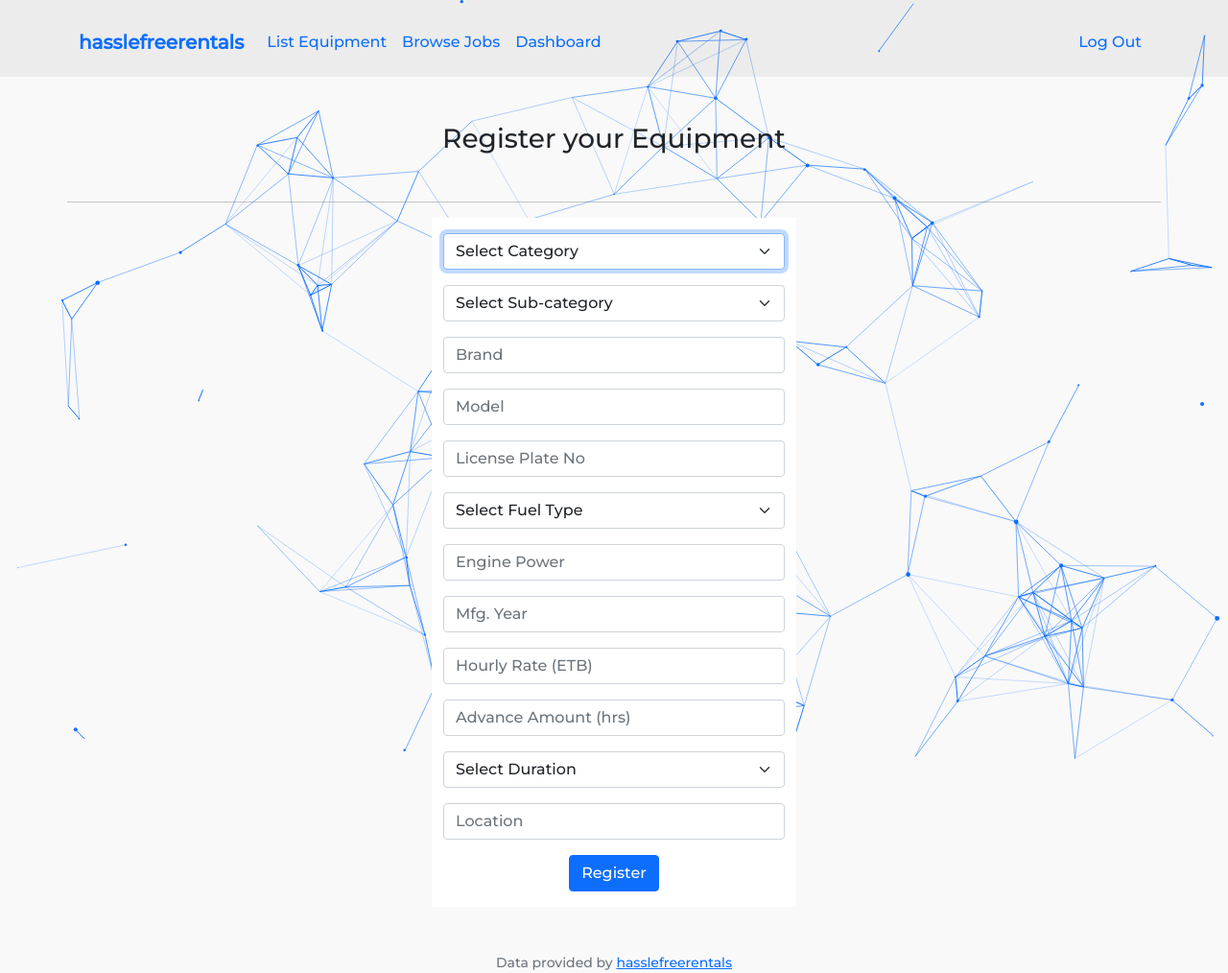
After one commit to BiniyamTT/hasslefreerentals, a Flask app: page /eqregister in a window 1280 px wide. The commit adds this page. Shown: the whole page at 96% size. Run offline with Flask 2, Linux system fonts and the light colour scheme; a user stored in the database is signed in; some libraries are stand-ins or nearby versions.

Commit message:
Added Eq Register

```diff
--- a/app.py
+++ b/app.py
@@ -1,8 +1,9 @@
 import os
 import datetime
+import json
 
 from cs50 import SQL
-from flask import Flask, flash, redirect, render_template, request, session
+from flask import Flask, flash, jsonify,redirect, render_template, request, session
 from flask_session import Session
 from flask_breadcrumbs import Breadcrumbs, register_breadcrumb
 from tempfile import mkdtemp
@@ -54,13 +55,7 @@ db.execute  ("""
                     sub_category TEXT NOT NULL,
                     brand TEXT NOT NULL,
                     model TEXT NOT NULL,
-                    fuel_type TEXT NOT NULL,
-                    hp INTEGER NOT NULL,
-                    year INTEGER NOT NULL,
-                    hourly_rate TEXT NOT NULL,
-                    advance TEXT NOT NULL,
-                    duration TEXT NOT NULL,
-                    model TEXT NOT NULL,
+                    license_plate_no INTEGER NOT NULL,
                     fuel_type TEXT NOT NULL,
                     hp INTEGER NOT NULL,
                     year INTEGER NOT NULL,
@@ -80,34 +75,12 @@ USER_TYPES = ["Lessor", "Lessee"]
 
 # Configure global equipment categories
 CAT =   {
-            "Aerial Work Platforms": ["Aerial Attachments & Safety", "Scissor Lifts", "Boom Lifts", "Scaffolding", "One-Person Lifts", "Ladders"],
-            "Air Compressors & Air Tools": ["Air Tool Accessories", "Air Compressors", "Air Tools"],
-            "Compaction": ["Single Drum Smooth Wheeled Roller","Double Drum Smooth Wheeled Roller", "Single Drum Padfoot Roller", "Single Drum Pneumatic Roller", "Double Drum Pneumatic Roller", "Vibratory Roller", "Rammer", "Vibratory Plate Compactor"],
-            "Concrete and Masonry": ["Concrete Mixer", "Concrete Pump", "Concrete Pump Truck", "Concrete Mixer Truck", "Concrete Vibrator", "Concrete Drill", "Hand Held Jack Hammer"],
-            "Earthwork":["Excavator", "Mini-Excavator", "Dozer", "Grader", "Loader", "Back Hoe"],
-            "Forklifts": ["Rough Terrain Forklifts", "Reach Forklifts", "Warehouse Forklifts", "Forklift Attachments"],
-            "HVAC Related": ["Air Chillers and Air Systems", "Air Conditioners", "Heaters", "Dehumidifiers", "Fans & Blowers"],
-            "Lawn & Landscape": ["Augers", "Chain Saws", "Lawn Equipment", "Chippers & Stumpers", "Tillers"],
-            "Lighting": ["Portable Work Lights", "Towable Light Towers"],
-            "Material Handling": ["Cranes", "Hoists", "Material Lifts", "Misc. Material Handling"],
-            "Other Equipments": ["Custom Toolboxes", "Temporary Fence", "Plumbing Snakes", "Barricades & Signs"],
-            "Plumbing, Pipe & Conduit": ["Pipe Threaders & Accessories", "Pipecutting", "Pipe Stands", "Flange Spreaders & Crimping", "Benders"],
-            "Portable Restrooms": ["Portable Toilets", "Hand Wash Stations", "Restroom Trailers", "Shower Trailers", "Fresh Water/ Waste Water Tank Systems", "Temporary Fence"],
-            "Power Generators": ["Diesel Generators", "Portable Generators (LTG)", "Load Banks", "Power Distribution Equipment", "Transformers", "Fuel Tanks"],
-            "Pumps, Tank and Filtration": ["Pumps", "Tanks", "Boxes", "Filtration & Specialty Media", "Pump Accessories", "Hose, Pipe and Fittings"],
-            "Storage, Containers & Mobile Offices": ["Storage Containers", "Office Trailers", "Ground-Level Offices", "Modular Buildings"],
-            "Surface Preparation": ["Sweepers", "Carpet Installation", "Polishers & Scrubbers", "Pressure Washers", "Sanders & Strippers", "Vacuums"],
-            "Tools- Power, Hand & Surveying": ["Fan/Blower", "Bits & Blades", "Drills", "Electric Tool", "Hand-held Electric Sanders & Grinders", "Handtools", "Hoist", "Hydraulic", "Hydraulic Torquing", "Impact Wrenches", "Levels & Leveling Lasers", "Lighting", "Other Equipment", "Pipe/Conduit" "Pneumatic", "Rock Splitters & Breakers", "Rotary Hammers", "Saws", "Welding"],
-            "Trench Safety & Shoring": ["Sheeting", "Aluminum Boxes/Shields", "Arch Spreaders", "Bedding / Rock Boxes", "Composite Matting", "Confined Space Entry & Rescue Equipment", "Construction Lasers & Equipment", "Guard Rail", "Hydraulic Shoring", "Manhole Boxes / Shields", "Pipe Plugs & Testing Equipment", "Road/Crossing Plates", "Trench Boxes / Shields"],
-            "Trucks & Trailers":["Utility Vehicle Attachment", "Trailers", "Trucks", "Dump Trucks", "Low-bed Trucks", "Utility Vehicles"],
-            "Welding Related": ["Welders", "Welder Accessories"]
+            "Asphalt": ["Asphalt Layer", "Asphalt Scrapper"],
+            "Compaction": ["Single Drum Smooth Wheeled Roller","Double Drum Smooth Wheeled Roller", "Padfoot Roller", "Pneumatic Roller"],
+            "Concrete and Masonry": ["Concrete Pump Truck", "Concrete Mixer Truck",],
+            "Earthwork":["Excavator", "Mini-Excavator", "Bull-Dozer", "Grader", "Loader", "Back Hoe"],
+            "Trucks and Trailers":["Flat Bed Trucks", "Dump Trucks", "Low-bed Trucks"]
          }
-
-
-@app.route("/")
-@register_breadcrumb(app, '.', 'Home')
-def index():
-       return render_template("index.html", CAT = CAT)
 
 
 @app.after_request
@@ -119,7 +92,14 @@ def after_request(response):
     return response
 
 
+# Home page > index.html> /
+@app.route("/")
+@register_breadcrumb(app, '.', 'Home')
+def index():
+       return render_template("index.html", CAT = CAT)
 
+
+# Register Users to Webapp
 @app.route("/register", methods=["GET", "POST"])
 def register():
     """Register user"""
@@ -162,7 +142,7 @@ def register():
     else:
         return render_template("register.html", usertypes = USER_TYPES)
 
-
+# Log Users in
 @app.route("/login", methods=["GET", "POST"])
 def login():
     """Log user in"""
@@ -205,7 +185,7 @@ def login():
         return render_template("login.html")
 
 
-
+# Log users out
 @app.route("/logout")
 def logout():
     """Log user out"""
@@ -217,15 +197,40 @@ def logout():
     return redirect("/")
 
 
+# Equipments page will let users browse equipments on database
 @app.route("/equipments")
 @login_required
-@register_breadcrumb(app, '.', 'Equipments')
 def equipments():
     return render_template("equipments.html", CAT = CAT)
 
 
-@app.route("/equipmentdetail")
+@app.route("/equipmentdetail", methods=["GET", "POST"])
 @login_required
-@register_breadcrumb(app, '.', 'Details')
 def equipmentdetail():
-    return render_template("equipmentdetail.html", CAT = CAT)
+    if request.method == "GET":
+        return render_template("equipmentdetail.html", CAT = CAT)
+    else:
+        return render_template("equipmentdetail.html", CAT = CAT)
+
+
+
+@app.route("/screturn")
+def screturn():
+    cat = request.args.get("cat")
+    if cat:
+        subcat = CAT[cat]
+    else:
+        subcat = []
+    return jsonify(subcat)
+
+
+
+
+@app.route("/eqregister", methods=["GET", "POST"])
+@login_required
+def eqregister():
+    if request.method == "POST":
+        CAT_SET = request.form.get("category")
+        return redirect ("/eqregister")
+    else:
+        return render_template("eqregister.html", CAT = CAT)
--- a/static/style.css
+++ b/static/style.css
@@ -94,19 +94,30 @@ button.accordion-button{
     text-decoration: none;
 }
 .title-container h6{
+    font-size: 1rem;
     color: #0d6dfd;
 }
-.title-container h4{
+.title-container h5{
+    font-size: 1.2rem;
+    font-weight:500;
     color: black;
 }
 .boxy a{
     text-decoration: none;
     text-decoration-color: none;
 }
+.boxy img{
+    width: 311px;
+    height: 263px;
+}
 
 .level1{
     font-size: 1rem;
     font-weight: 300;
+}
+
+.level2{
+    font-size: smaller;
 }
 
 .bg-white{
--- /dev/null
+++ b/templates/eqregister.html
@@ -0,0 +1,70 @@
+{% extends "layout.html" %}
+
+{% block title %}
+    HFR | Register Equipments
+{% endblock %}
+
+{% block main %}
+<h3 class="text-center"> Register your Equipment</h3>
+<form action="/eqregister" method="post">
+
+    <div class="row justify-content-center mt-5">
+        <hr>
+        <div class="col-md-4" style="background-color: rgb(255, 255, 255);">
+            <div class="d-grip py-3">
+                <select autofocus class="form-select mb-3" name="category" id="cat">
+                    <option disabled selected value="">Select Category</option>
+                    {% for cat in CAT %}
+                        <option value = "{{cat}}">{{cat}}</option>
+                    {% endfor %}
+                </select>
+                <select class="form-select mb-3" name="sub_category" id="subcat">
+                    <option disabled selected value="">Select Sub-category</option>
+                </select>
+                <input autocomplete="off" class="form-control mb-3" id="brand" name="brand" placeholder="Brand" type="text">
+                <input autocomplete="off" class="form-control mb-3" id="model" name="model" placeholder="Model" type="text">
+                <input autocomplete="off" class="form-control mb-3" id="license_plate_no" name="license_plate_no" placeholder="License Plate No" type="text">
+                <select autofocus class="form-select mb-3" name="fuel_type" id="fuel_type">
+                    <option disabled selected value="">Select Fuel Type</option>
+                    <option value="diesel">Diesel</option>
+                    <option value="petrol">Petrol</option>
+                    <option value="electric">Electric</option>
+                </select>
+                <input autocomplete="off" class="form-control mb-3" id="hp" name="hp" placeholder="Engine Power" type="text">
+                <input autocomplete="off" class="form-control mb-3" id="year" name="" placeholder="Mfg. Year" type="text">
+                <input autocomplete="off" class="form-control mb-3" id="hourly_rate" name="hourly_rate" placeholder="Hourly Rate (ETB)" type="text">
+                <input autocomplete="off" class="form-control mb-3" id="advance" name="advance" placeholder="Advance Amount (hrs)" type="text">
+                <select autofocus class="form-select mb-3" name="fuel_type" id="fuel_type">
+                    <option disabled selected value="">Select Duration</option>
+                    <option value="long term">Long Term</option>
+                    <option value="short term">Short Term</option>
+                </select>
+                <input autocomplete="off" class="form-control mb-3" id="location" name="location" placeholder="Location" type="text">
+                <div class="text-center">
+                    <button class="btn btn-primary" type="submit">Register</button>
+                </div>
+
+            </div>
+        </div>
+    </div>
+
+</form>
+{% endblock %}
+
+{% block script %}
+<script>
+    let cat = document.getElementById('cat');
+    cat.addEventListener('change', async function() {
+        let response = await fetch('/screturn?cat=' + cat.value);
+        console.log(response)
+        let subcats = await response.json()
+        console.log('Responded Subcats: '+ subcats);
+        let html = ''
+        for (let i =0; i< subcats.length; i++) {
+            console.log(subcat[i])
+            html += '<option value="' + subcats[i] + '">' + subcats[i] + '</option>';
+        }
+        document.getElementById('subcat').innerHTML = html;
+    });
+</script>
+{% endblock %}
--- a/templates/index.html
+++ b/templates/index.html
@@ -13,7 +13,9 @@
             <p class="lead my-4">
                 Matching the right equipment with the right company, in no time right from your desk
             </p>
-            <button type="button" class="btn btn-outline-primary">Rent Now</button>
+            <form action="/equipments" method="get">
+              <button type="submit" class="btn btn-primary">Rent Now</button>
+            </form>
         </div>
         <img class="img-fluid w-50 d-none d-md-block" src="/static/images/hero_img.png" alt="">
     </div>
--- a/templates/layout.html
+++ b/templates/layout.html
@@ -107,6 +107,7 @@
       };
 
     </script>
-
+    {% block script%}
+    {%endblock%}
 
 </html>
```
Also changed, not shown: CategoriesDict.py (added, +24 -0 lines), templates/equipmentdetail.html (+15 -1 lines), templates/equipments.html (+14 -3 lines), rentals.db, 3 other files.
